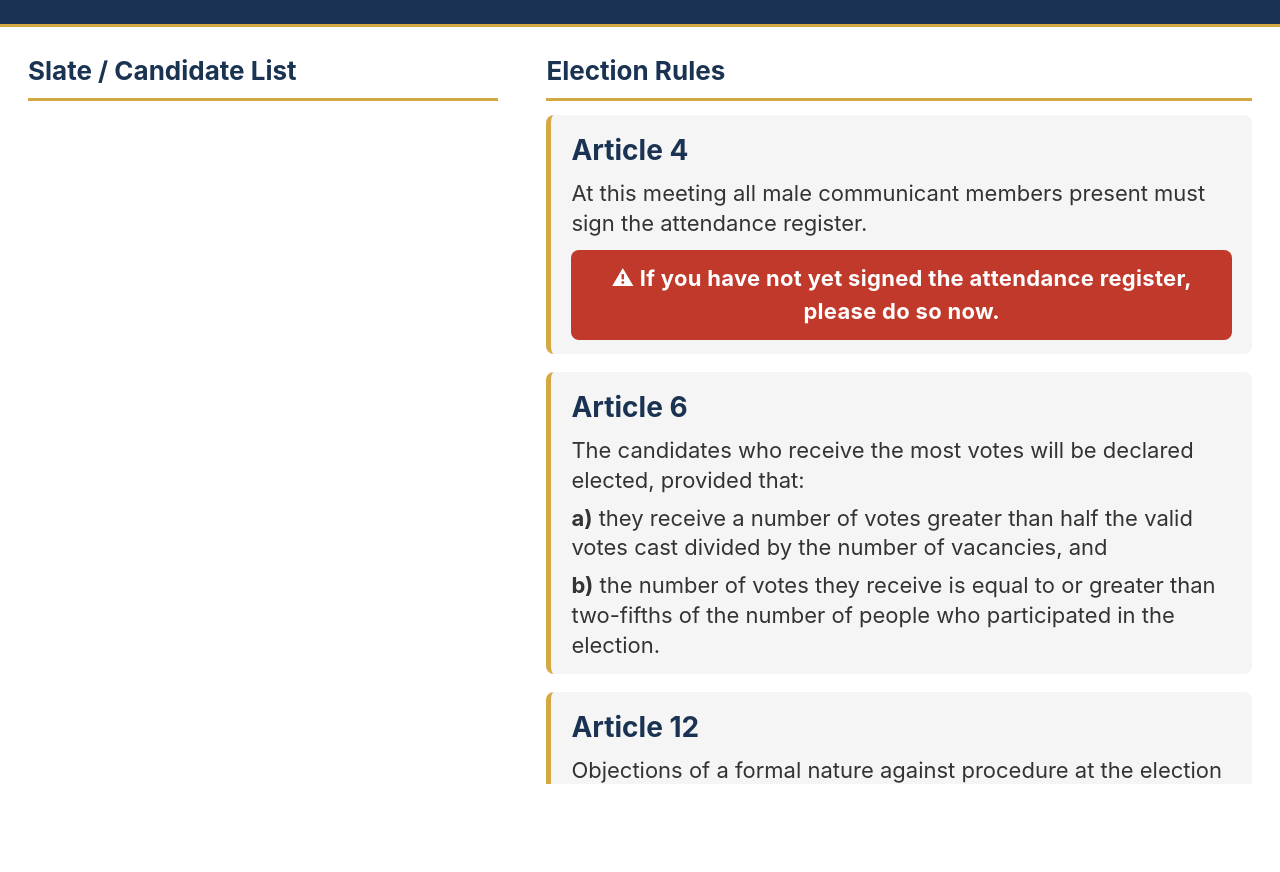
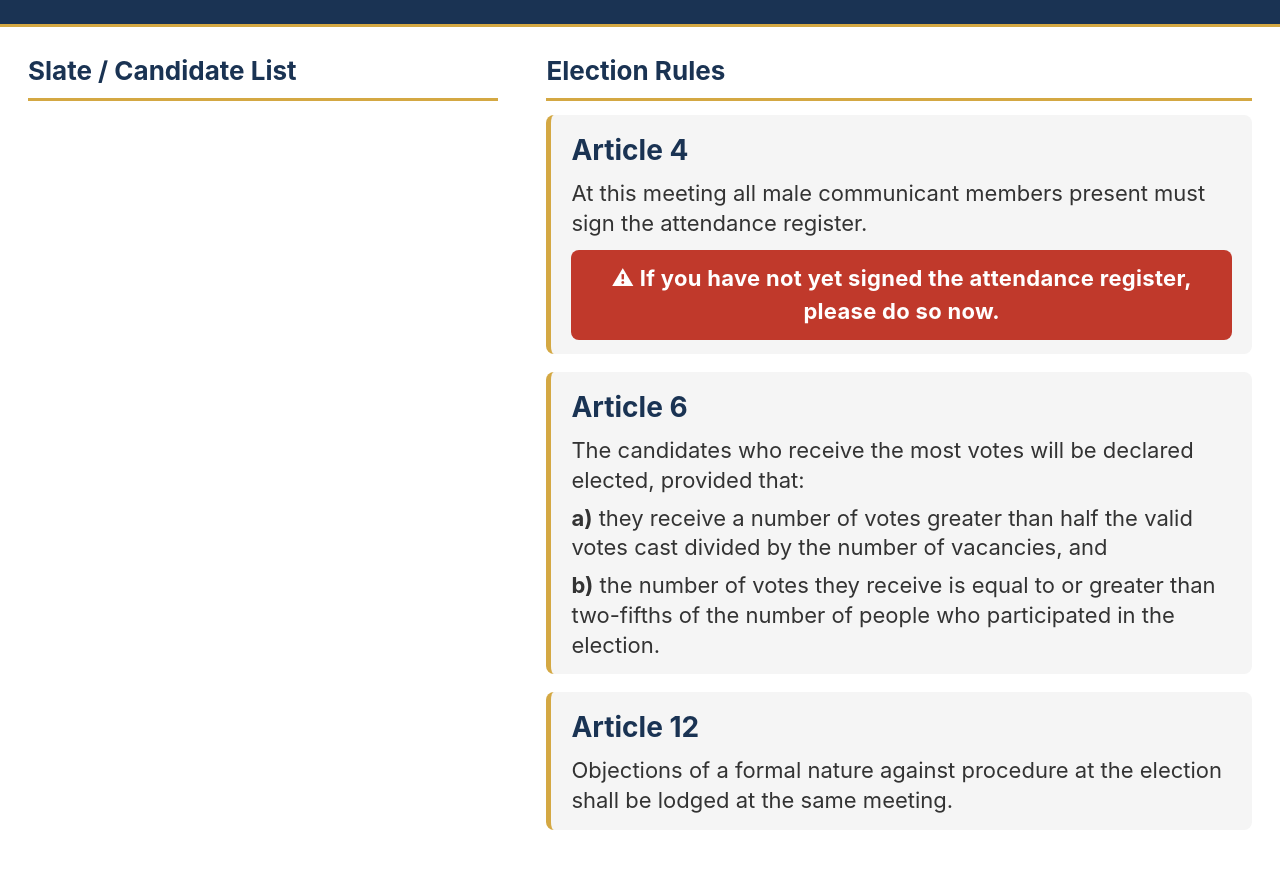
Before and after one commit to jdemooijau/frca_election_app, a Flask app: template voting-app/templates/display/rules.html in a window 1280 px wide. Before the commit the page ends 784 px from the top, so only its background shows below. Run offline with Flask 3, Linux system fonts and the light colour scheme; the template is opened without the code that fills it, so the values that code supplies are empty; data comes from the database, SQL or seed files in the repository.

Commit message:
Rules display: smaller centred title and natural page scroll

```diff
--- a/voting-app/templates/display/rules.html
+++ b/voting-app/templates/display/rules.html
@@ -5,15 +5,30 @@
 {% block head %}
 <meta http-equiv="refresh" content="5">
 <style>
+    /* Override the display-body 100vh/overflow:hidden so the rules page
+       can flow naturally and the page scrolls instead of an inner column
+       producing its own scrollbar. */
+    body.display-body {
+        height: auto;
+        overflow: visible;
+    }
+    body.display-body .display-main {
+        overflow: visible;
+    }
+    /* Smaller, centred title for the rules display. */
+    .display-topbar {
+        justify-content: center;
+        gap: 18px;
+    }
+    .display-topbar .display-title {
+        font-size: 28px;
+    }
     .rules-layout {
         display: grid;
         grid-template-columns: 2fr 3fr;
         gap: 48px;
-        flex: 1;
-        overflow: hidden;
     }
     .rules-column {
-        overflow-y: auto;
         padding: 8px 0;
     }
     .rules-column h2 {
```
